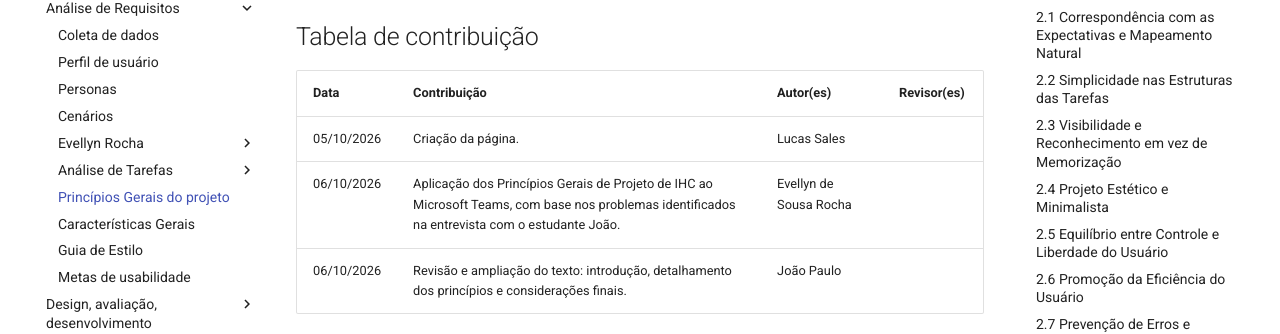
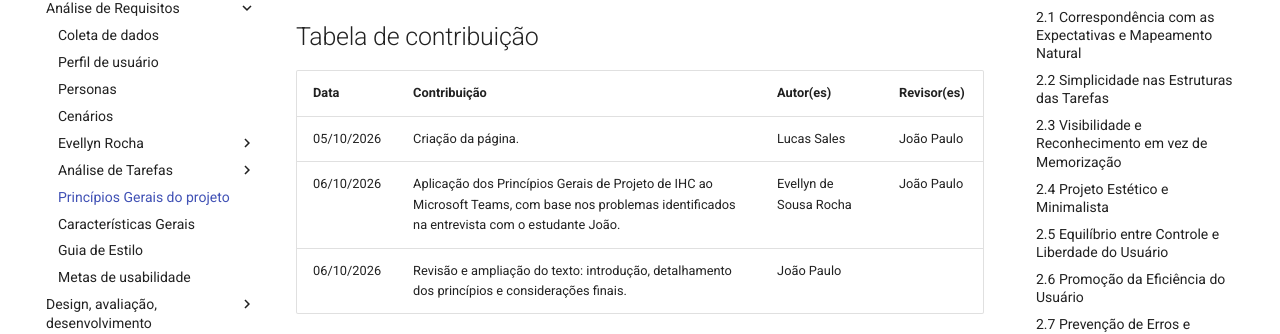
Before and after one commit to Interacao-Humano-Computador/2026.2-Grupo01, an MkDocs documentation site: the page built from docs/analise_de_requisitos/principios_gerais.md, in a window 1280 px wide and 900 px high. Shown: the part 202-536 px from the top of the window. Built offline with MkDocs 1.6.1 and Material for MkDocs 9.7.7, drawn with Linux system fonts in a browser that asks for light colours; comment, search, counter and statistics services are not loaded; some of the changed text lies outside the part shown.

Commit message:
Update contribution and version history tables

```diff
--- a/docs/analise_de_requisitos/principios_gerais.md
+++ b/docs/analise_de_requisitos/principios_gerais.md
@@ -4,8 +4,8 @@
 
 | Data | Contribuição | Autor(es) | Revisor(es) |
 | ---------- | ------------------ | ----------- | ----------- |
-| 05/10/2026 | Criação da página. | Lucas Sales | |
-| 06/10/2026 | Aplicação dos Princípios Gerais de Projeto de IHC ao Microsoft Teams, com base nos problemas identificados na entrevista com o estudante João. | Evellyn de Sousa Rocha | |
+| 05/10/2026 | Criação da página. | Lucas Sales |João Paulo |
+| 06/10/2026 | Aplicação dos Princípios Gerais de Projeto de IHC ao Microsoft Teams, com base nos problemas identificados na entrevista com o estudante João. | Evellyn de Sousa Rocha |João Paulo |
 | 06/10/2026 | Revisão e ampliação do texto: introdução, detalhamento dos princípios e considerações finais. | João Paulo | |
 
 ---
@@ -165,9 +165,9 @@ As soluções propostas partem dos problemas relatados na entrevista com o estud
 
 | Versão | Data | Descrição | Autor(es) | Revisor(es) |
 | ------ | ---------- | ------------------ | ----------- | ----------- |
-| `1.0` | 05/10/2026 | Criação da página. | Lucas Sales | |
-| `1.1` | 06/10/2026 | Inclusão da aplicação dos Princípios Gerais de Projeto de IHC e das diretrizes de redesign. | Evellyn de Sousa Rocha | |
-| `1.2` | 06/10/2026 | Revisão e ampliação do texto da página. | João Paulo | |
+| `1.0` | 05/10/2026 | Criação da página. | Lucas Sales | João Paulo |
+| `1.1` | 06/10/2026 | Inclusão da aplicação dos Princípios Gerais de Projeto de IHC e das diretrizes de redesign. | Evellyn de Sousa Rocha | João Paulo |
+| `1.2` | 06/10/2026 | Revisão e ampliação do texto da página. | João Paulo | João Paulo |
 
 ## 6. Referência
 
```
